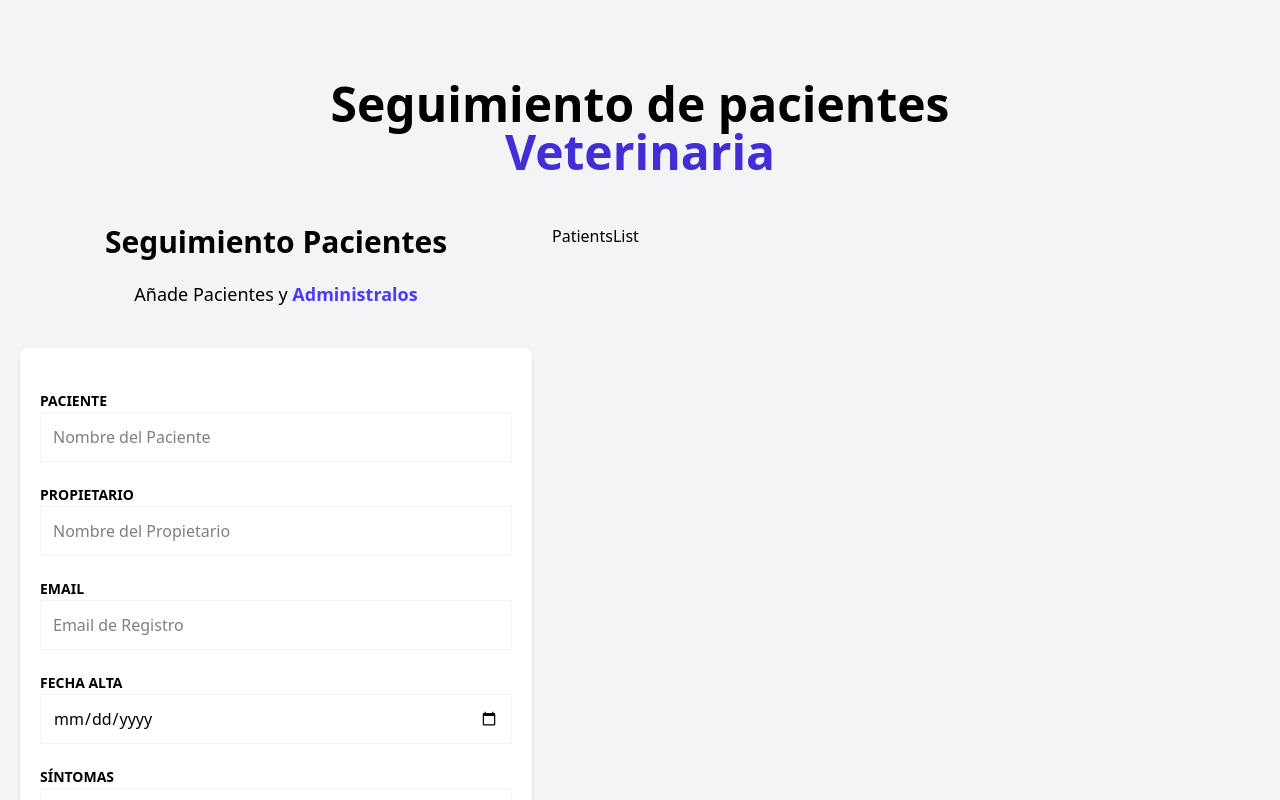
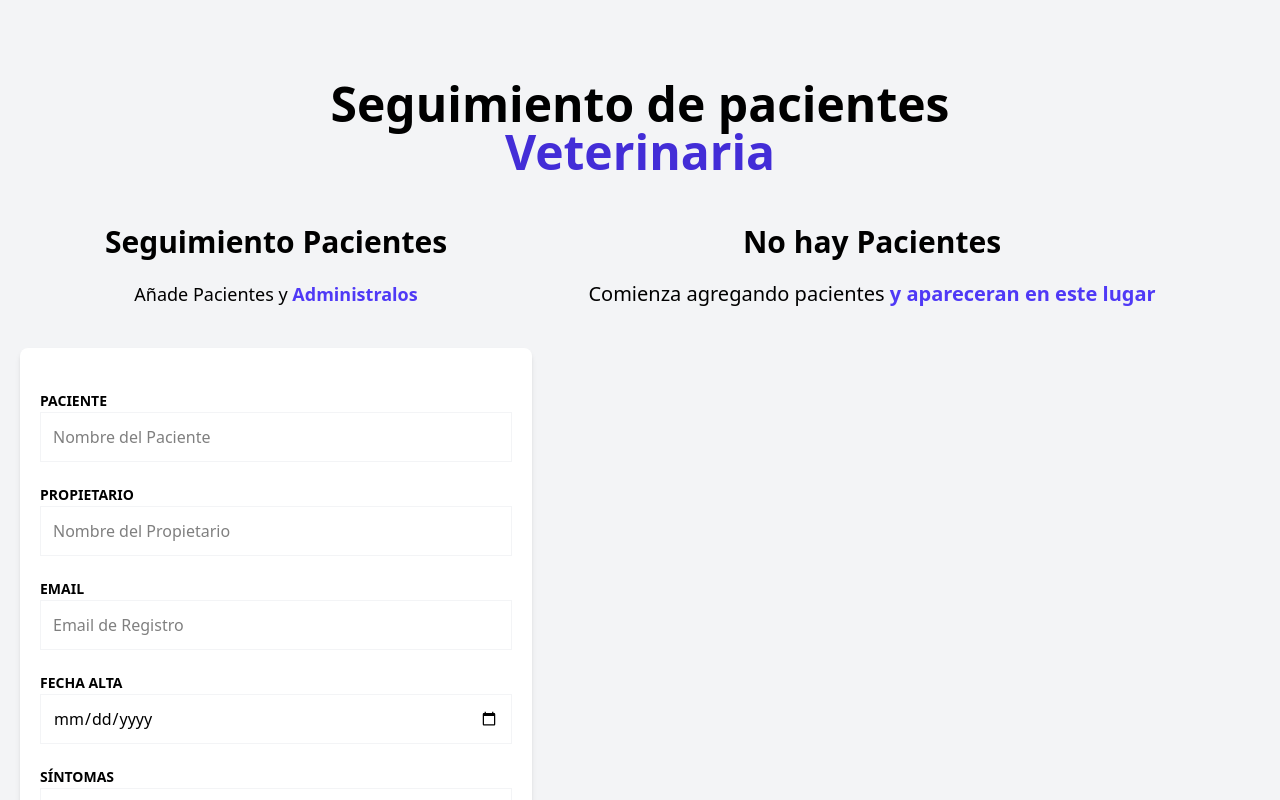
Before and after one commit to GiovanniCorone1/Administrador-Pacientes, a React (Vite) app: page / in a window 1280 px wide. Shown: the top 800 px of the page. Built offline with nearby package versions, Linux system fonts and the light colour scheme.

Commit message:
add:Zustand to render the list of patients

```diff
--- a/package.json
+++ b/package.json
@@ -15,12 +15,14 @@
     "react-dom": "^19.0.0",
     "react-hook-form": "^7.54.2",
     "tailwindcss": "^4.0.6",
+    "uuid": "^11.1.0",
     "zustand": "^5.0.3"
   },
   "devDependencies": {
     "@eslint/js": "^9.19.0",
     "@types/react": "^19.0.8",
     "@types/react-dom": "^19.0.3",
+    "@types/uuid": "^10.0.0",
     "@vitejs/plugin-react-swc": "^3.5.0",
     "eslint": "^9.19.0",
     "eslint-plugin-react-hooks": "^5.0.0",
--- /dev/null
+++ b/src/components/PatientsDetailItem.tsx
@@ -0,0 +1,11 @@
+type PatientsDetailItemProps = {
+  label:string
+  data:string
+}
+export const PatientsDetailItem = ({label , data}:PatientsDetailItemProps) => {
+  return(
+  <p className="font-bold mb-3 text-gray-700 uppercase">{label}:{' '}
+    <span className="font-normal normal-case">{data}</span>
+  </p>
+  )
+}
--- /dev/null
+++ b/src/components/PatientsDetails.tsx
@@ -0,0 +1,17 @@
+import { Patient } from '../types';
+import { PatientsDetailItem } from './PatientsDetailItem';
+type PatientDetailsProps = {
+  patient:Patient
+}
+export const PatientsDetails = ({patient}:PatientDetailsProps) => {
+  return (
+    <div className='bg-white shadow-md p-5 rounded-md mb-3 uppercase'>
+      <PatientsDetailItem label='ID' data={patient.id}/>
+      <PatientsDetailItem label='Paciente' data={patient.caretaker}/>
+      <PatientsDetailItem label='Propietario' data={patient.name}/>
+      <PatientsDetailItem label='Email' data={patient.email}/>
+      <PatientsDetailItem label='Fecha' data={patient.date.toString()}/>
+      <PatientsDetailItem label='Sintoma' data={patient.symptoms}/>
+    </div>
+  )
+}
--- a/src/components/PatientsForm.tsx
+++ b/src/components/PatientsForm.tsx
@@ -1,6 +1,7 @@
 import {useForm} from "react-hook-form"
 import { Error } from "./Error"
 import { DraftPatient } from '../types/index';
+import { usePatientStore } from '../store';
 export const PatientsForm=()=> {
   //register , handleSubmit y formState son funciones que se obtienen de useForm
   /*
@@ -13,9 +14,13 @@
  //errors tiene la estructura de un objeto que contiene los errores de los campos del formulario
  //cuando se genera y se registra un formulario es de tipo DraftPatient
   const {register,handleSubmit , formState:{errors}}=useForm<DraftPatient>()
+  //obtenemos la funcion addPatient del store , unimos el store con el componente , lo que renderiza (lista de pacientes) lo ponemos en otro componente y tambien lo tenemos con reestructuracion
+  // const {addPatient} =usePatientStore()
+  //otra forma de obtener la funcion addPatient del store , donde "state" puedo cambiarlo por cualquier nombre
+  const addPatient=usePatientStore(state=>state.addPatient)
   //funcion que se le pasa al handleSubmit como parametro ,siempre se usa como parametro en react-hook-form , funciona luego que todas las validaciones pasen
   const registerPatient=(data:DraftPatient)=>{
-    console.log(data)
+    addPatient(data)
   }
   return (
     <div className="md:w-1/2 lg:w-2/5 mx-5">
--- a/src/components/PatientsList.tsx
+++ b/src/components/PatientsList.tsx
@@ -1,5 +1,28 @@
+import {usePatientStore} from '../store'
+import { PatientsDetails } from './PatientsDetails';
 export const PatientsList = () => {
+  const patients = usePatientStore(state => state.patients)
+  console.log(patients)
   return (
-    <div>PatientsList</div>
+    <section className='md:w-1/2 lg:3/5 md:h-screen overflow-y-auto'>
+      { patients.length ?
+      (<>
+        <h2 className='font-black text-3xl text-center'>Listado de Pacientes</h2>
+        <p className='text-xl mt-5 mb-10 text-center'>Administra tus {" "}
+          <span className='text-indigo-600 font-bold'>Pacientes y citas</span>
+        </p>
+        {
+          patients.map(patient=>(
+            <PatientsDetails key={patient.id} patient={patient}/>
+          ))
+        }
+      </>):
+      (<>
+        <h2 className='font-black text-3xl text-center'>No hay Pacientes</h2>
+        <p className='text-xl mt-5 mb-10 text-center'>Comienza agregando pacientes {" "}
+          <span className='text-indigo-600 font-bold'>y apareceran en este lugar</span>
+        </p>
+      </>)}
+    </section>
   )
 }
--- /dev/null
+++ b/src/store.ts
@@ -0,0 +1,30 @@
+//donde ira el estado y las acciones
+import {create} from 'zustand'
+import { v4 as uuidv4 } from "uuid";
+import { Patient , DraftPatient} from './types'
+//2.tipamos el hook "create"
+type PatientState = {
+  patients : Patient[]
+  //funcion que recibe un objeto de tipo DraftPatient y no retorna nada
+  addPatient:(data:DraftPatient)=>void
+}
+//esta funcion recibe un objeto de tipo DraftPatient y retorna un objeto de tipo Patient , es decir que le agrega un id al objeto DraftPatient
+const createPatient = (patient:DraftPatient):Patient=>{
+  return {
+    ...patient,
+    id:uuidv4()
+  }
+}
+//1.creamos el store con el hook "create" y le pasamos un objeto con el estado inicial , usePatientStore es el custoomhook que se usara para acceder al estado y las acciones y el parametro "set" es una funcion que se encarga de actualizar el estado
+export const usePatientStore = create<PatientState>((set)=>({
+  //variable que almacena un array de pacientes
+  patients : [],
+  //funcion
+  addPatient:(data)=>{
+    const newPatient = createPatient(data)
+    //el state es el estado actual y se le pasa un objeto con el estado actualizado , en este caso es de tipo Patient(tiene id) lo que dara un error ya que la data es de tipo DraftPatient(no tiene ya que el formulario no posee un input de id) ,por lo que creamos un tipo con id
+    set((state)=>({
+      patients:[...state.patients , newPatient]
+    }))
+  }
+}))
--- a/src/types/index.ts
+++ b/src/types/index.ts
@@ -1,6 +1,6 @@
 //cuando registremos en el formulario
 export type Patient = {
-  id:number
+  id:string
   name:string
   caretaker:string
   date:Date
```
Also changed, not shown: 2 other files (tests, documents, lock files or other folders).
